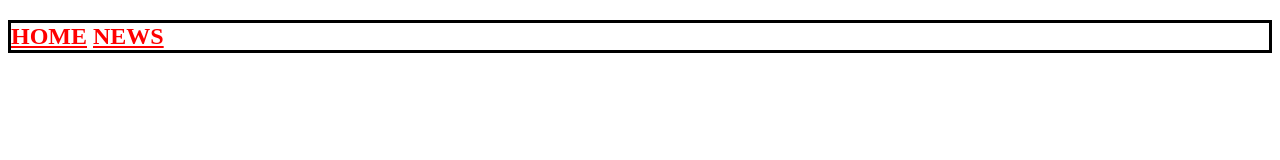
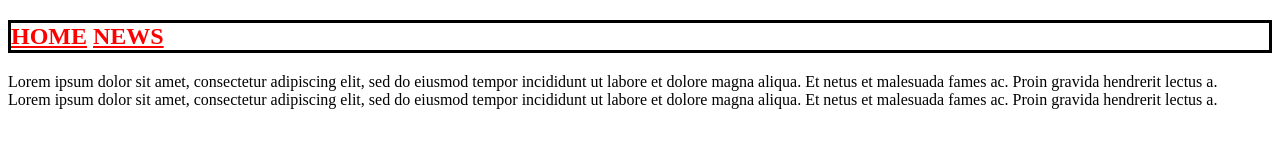
Before and after one commit to SR-TAFE/ICTWEB452-JaidenMatthews-Assignment1, a plain HTML site: page index.html in a window 1280 px wide. Drawn offline with Linux system fonts and the light colour scheme.

Commit message:
div flex container
added a flex container for the two boxes

```diff
--- a/index.html
+++ b/index.html
@@ -16,7 +16,10 @@
 </nav>
 </body>
 
-
+<div class="flex-container">
+<div>Lorem ipsum dolor sit amet, consectetur adipiscing elit, sed do eiusmod tempor incididunt ut labore et dolore magna aliqua. Et netus et malesuada fames ac. Proin gravida hendrerit lectus a.</div>
+<div>Lorem ipsum dolor sit amet, consectetur adipiscing elit, sed do eiusmod tempor incididunt ut labore et dolore magna aliqua. Et netus et malesuada fames ac. Proin gravida hendrerit lectus a.</div>
+</div>
 
 
 
```
